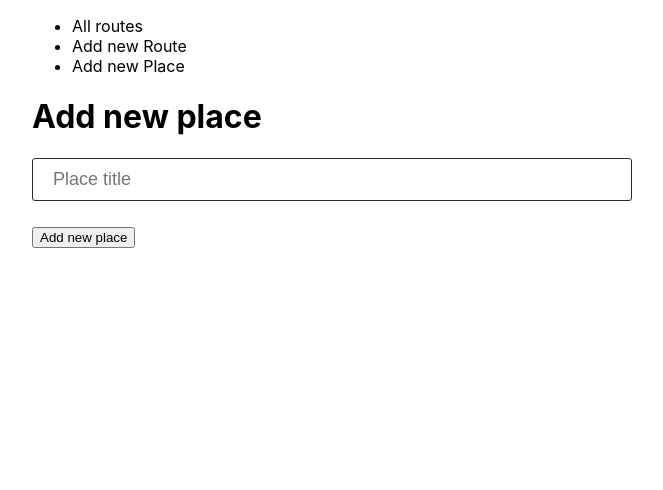
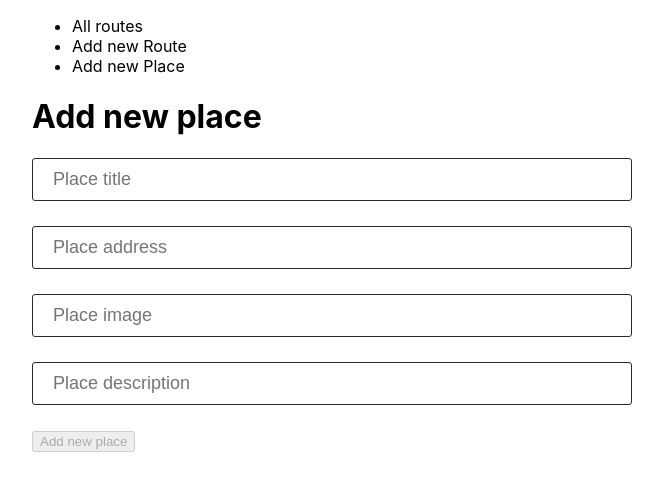
Before and after one commit to MaWr1k/react-traveller-app, a Next.js app: page /add-new-place in a window 1280 px wide. Shown: the top 490 px of the page, without its empty margins (308-971 px from the left). Built offline with nearby package versions, Linux system fonts and the light colour scheme.

Commit message:
Basic feature of Adding new place

```diff
--- a/components/common/form/Input.js
+++ b/components/common/form/Input.js
@@ -3,7 +3,7 @@ import classes from './Input.module.css';
 
 const Input = ({name, value, placeholder, onChange, onBlur, inputClasses, errorText, hasErrors}) => {
   return (
-    <label htmlFor="" className={`${inputClasses} ${classes.label}`}>
+    <label htmlFor="" className={`${classes[inputClasses]} ${classes.label}`}>
       <input type="text" name={name} className={classes.input} defaultValue={value} placeholder={placeholder} onChange={onChange} onBlur={onBlur}/>
       {hasErrors && <div className={classes['error-text']}>{errorText}</div>}
     </label>
--- a/components/common/form/Input.module.css
+++ b/components/common/form/Input.module.css
@@ -12,7 +12,7 @@
     width: 100%;
 }
 .input:focus{
-
+    outline: none;
 }
 
 .invalid .input{
--- a/hooks/use-input.js
+++ b/hooks/use-input.js
@@ -6,7 +6,7 @@ const useInput = (validateFunc) => {
 
   const valueIsValid = validateFunc(enteredValue);
   const hasErrors = !valueIsValid && isTouched;
-  const valueInputClasses = hasErrors ? 'invalid': 'is-valid';
+  const valueInputClasses = hasErrors ? 'invalid':'is-valid';
 
   const valueChangeHandler = (event) => {
     setEnteredValue(event.target.value);
--- a/package.json
+++ b/package.json
@@ -10,6 +10,7 @@
   },
   "dependencies": {
     "@reduxjs/toolkit": "^1.8.2",
+    "mongodb": "^4.7.0",
     "next": "12.1.6",
     "react": "18.2.0",
     "react-dom": "18.2.0",
--- a/pages/add-new-place.js
+++ b/pages/add-new-place.js
@@ -12,18 +12,105 @@ const AddNewPlace = () => {
     valueChangeHandler: titleChangeHandler,
     inputBlurHandler: titleBlurHandler,
     reset: titleReset
-  } = useInput(value=>value.length>3);
+  } = useInput(value => value.length > 3);
+  const {
+    value: addressValue,
+    isValid: addressIsValid,
+    hasErrors: addressHasErrors,
+    valueInputClasses: addressInputClasses,
+    valueChangeHandler: addressChangeHandler,
+    inputBlurHandler: addressBlurHandler,
+    reset: addressReset
+  } = useInput(value => value.length > 5);
+  const {
+    value: imageValue,
+    isValid: imageIsValid,
+    hasErrors: imageHasErrors,
+    valueInputClasses: imageInputClasses,
+    valueChangeHandler: imageChangeHandler,
+    inputBlurHandler: imageBlurHandler,
+    reset: imageReset
+  } = useInput(value => value.length > 5);
+  const {
+    value: descValue,
+    isValid: descIsValid,
+    hasErrors: descHasErrors,
+    valueInputClasses: descInputClasses,
+    valueChangeHandler: descChangeHandler,
+    inputBlurHandler: descBlurHandler,
+    reset: descReset
+  } = useInput(value => value.length > 20);
 
-  const formSubmitHandler = (e) => {
+  let formIsValid = false;
+  if(titleIsValid && addressIsValid && imageIsValid && descIsValid){
+    formIsValid = true;
+  }
+
+  const formSubmitHandler = async (e) => {
     e.preventDefault();
-    console.log('send form');
+
+    const data = {
+      title: titleValue,
+      address: addressValue,
+      image: imageValue,
+      desc: descValue,
+    };
+    const response = await fetch('/api/add-new-place',{
+      method: 'POST',
+      body: JSON.stringify(data),
+      headers:{
+        'Content-Type':'application/json',
+      }
+    });
+
+    const responseData = await response.json();
+
+    console.log(responseData);
+
+    if(formIsValid){
+      titleReset();
+      addressReset();
+      imageReset();
+      descReset();
+    }
   }
   return (
     <Fragment>
       <h1>Add new place</h1>
       <form action="" onSubmit={formSubmitHandler}>
-        <Input name='title' placeholder='Place title' value={titleValue} onChange={titleChangeHandler} onBlur={titleBlurHandler} inputClasses={titleInputClasses} errorText='error text' hasErrors={titleHasErrors} />
-        <button>Add new place</button>
+        <Input name='title'
+               placeholder='Place title'
+               value={titleValue}
+               onChange={titleChangeHandler}
+               onBlur={titleBlurHandler}
+               inputClasses={titleInputClasses}
+               errorText='Title have to be more than 3 characters'
+               hasErrors={titleHasErrors}/>
+        <Input name='address'
+               placeholder='Place address'
+               value={addressValue}
+               onChange={addressChangeHandler}
+               onBlur={addressBlurHandler}
+               inputClasses={addressInputClasses}
+               errorText='Address have to be more than 5 characters'
+               hasErrors={addressHasErrors}/>
+        <Input name='image'
+               placeholder='Place image'
+               value={imageValue}
+               onChange={imageChangeHandler}
+               onBlur={imageBlurHandler}
+               inputClasses={imageInputClasses}
+               errorText='Image have to be more than 5 characters'
+               hasErrors={imageHasErrors}/>
+        <Input name='desc'
+               placeholder='Place description'
+               value={descValue}
+               onChange={descChangeHandler}
+               onBlur={descBlurHandler}
+               inputClasses={descInputClasses}
+               errorText='Description have to be more than 20 characters'
+               hasErrors={descHasErrors}/>
+        <button disabled={!formIsValid}>Add new place</button>
       </form>
 
     </Fragment>
--- /dev/null
+++ b/pages/api/add-new-place.js
@@ -0,0 +1,23 @@
+import {MongoClient} from "mongodb";
+
+// /api/add-new-place/
+
+export default async function handler(req, res) {
+  if (req.method === 'POST'){
+    const data = req.body;
+
+    const clients = await MongoClient.connect('mongodb+srv://MaWr1k:VwU4LZ1HbcpO9sBX@cluster0.xbin73r.mongodb.net/traveller?retryWrites=true&w=majority');
+    const db = clients.db();
+
+    const travellerCollection = db.collection('places');
+
+    const result = await travellerCollection.insertOne(data);
+
+    console.log(result);
+
+    clients.close();
+    res.status(201).json({message:'Place added successfully'});
+  }
+
+
+}
```
Also changed, not shown: 1 other file (tests, documents, lock files or other folders).
